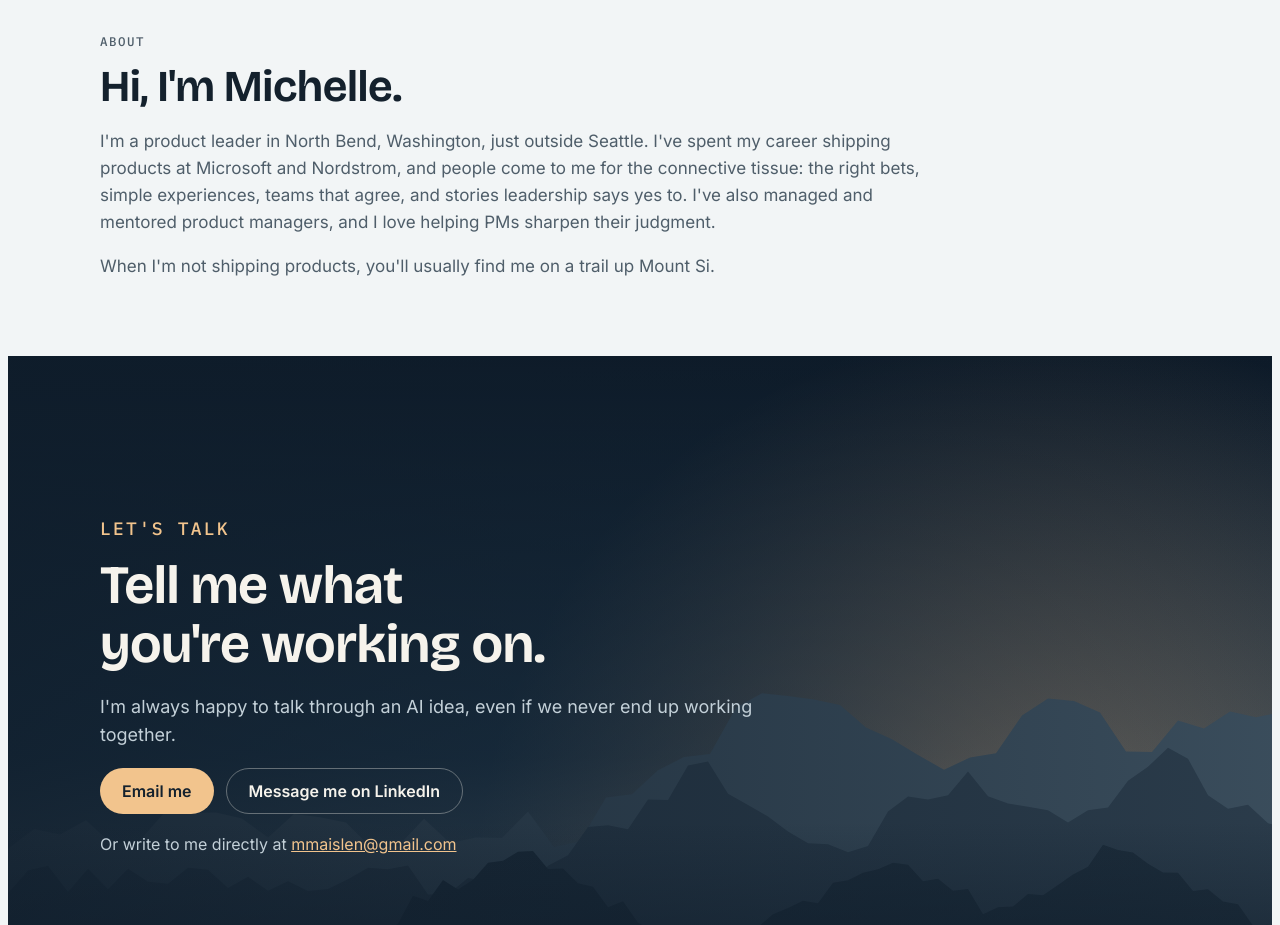
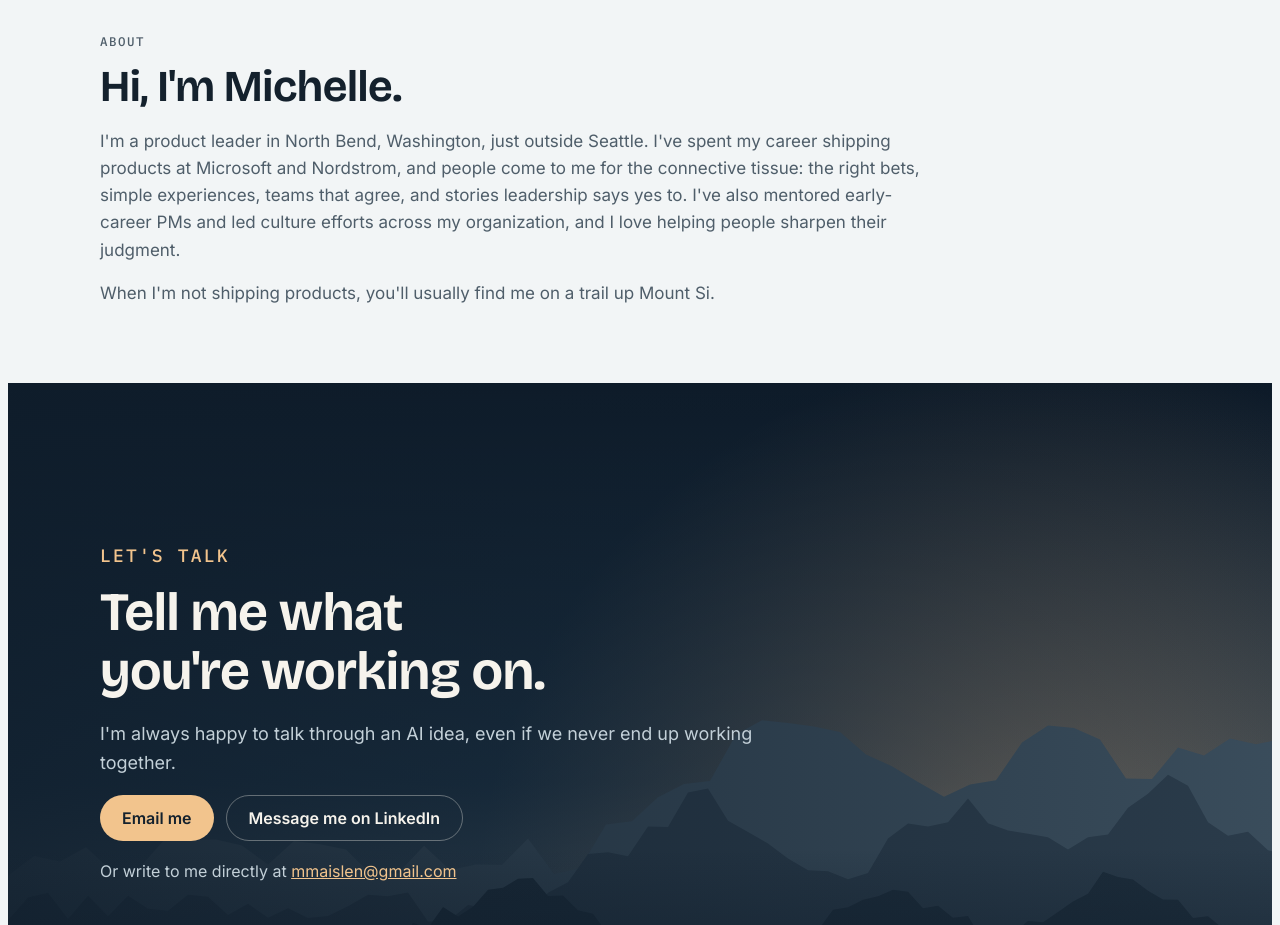
Before and after one commit to mmaislen/mmaislen.github.io, a plain HTML site: page index.html in a window 1280 px wide. Shown: the part 4460-5385 px from the top of the page. Drawn offline with nearby package versions, Linux system fonts and the light colour scheme.

Commit message:
Correct leadership line: mentoring and culture leadership
Co-Authored-By: Claude Opus 5.5 <noreply@anthropic.com>
Claude-Session: https://claude.ai/code/session_01MV51zmikApoFYyW9zNSm89

```diff
--- a/index.html
+++ b/index.html
@@ -495,7 +495,7 @@
       <div class="about">
         <p class="eyebrow">About</p>
         <h2>Hi, I'm Michelle.</h2>
-        <p>I'm a product leader in North Bend, Washington, just outside Seattle. I've spent my career shipping products at Microsoft and Nordstrom, and people come to me for the connective tissue: the right bets, simple experiences, teams that agree, and stories leadership says yes to. I've also managed and mentored product managers, and I love helping PMs sharpen their judgment.</p>
+        <p>I'm a product leader in North Bend, Washington, just outside Seattle. I've spent my career shipping products at Microsoft and Nordstrom, and people come to me for the connective tissue: the right bets, simple experiences, teams that agree, and stories leadership says yes to. I've also mentored early-career PMs and led culture efforts across my organization, and I love helping people sharpen their judgment.</p>
         <p>When I'm not shipping products, you'll usually find me on a trail up Mount Si.</p>
       </div>
     </div>
```
